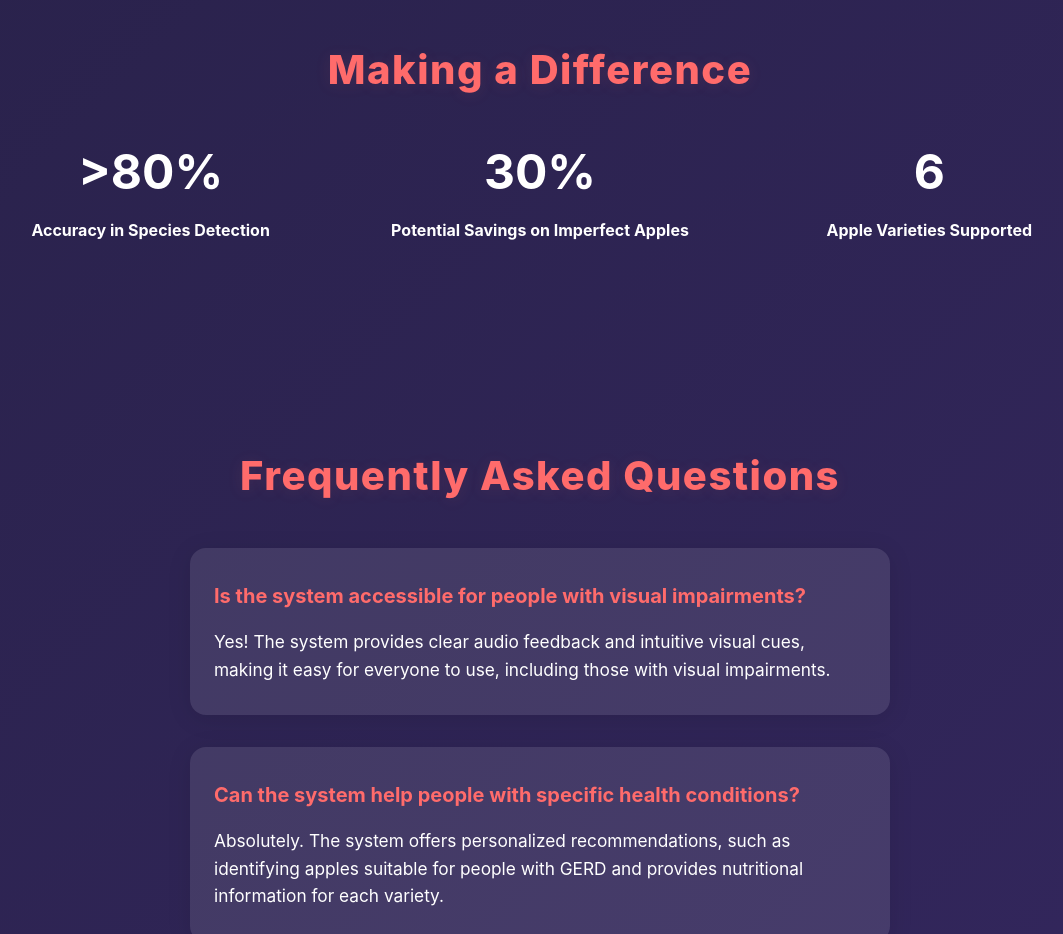
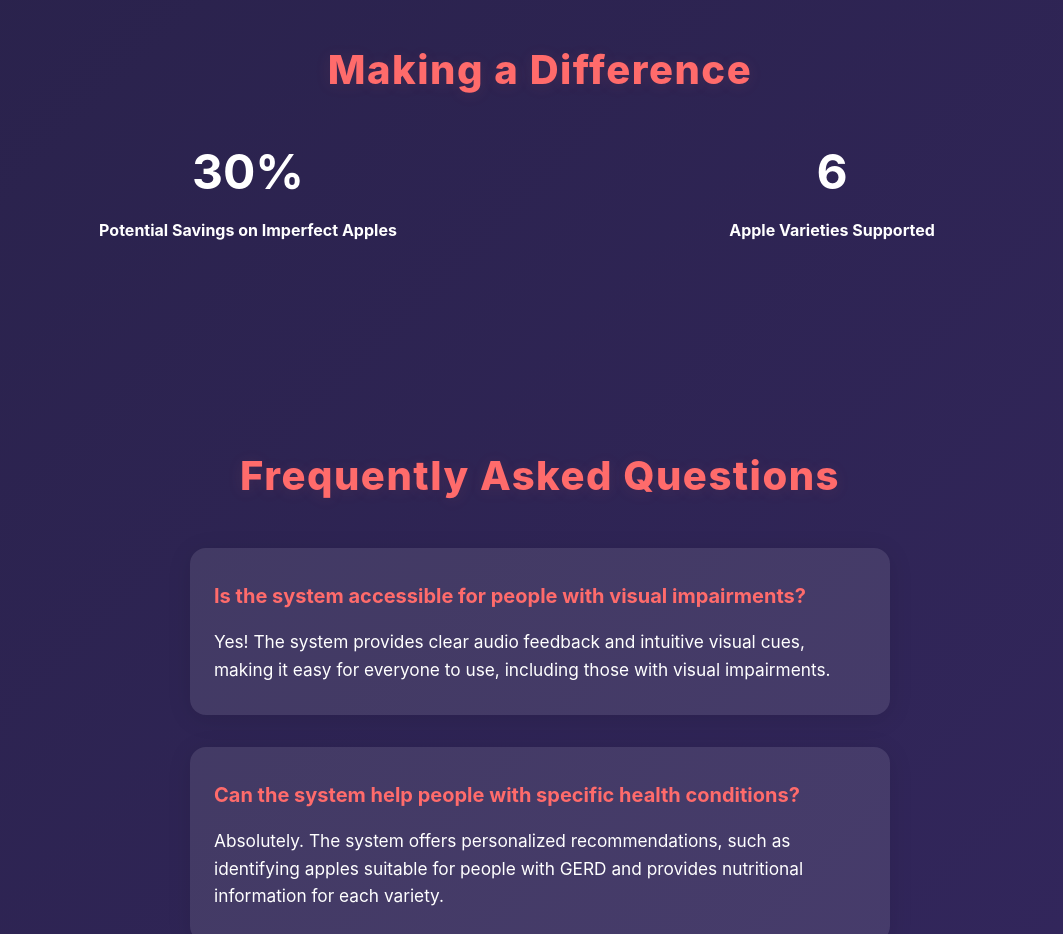
Before and after one commit to IsmailGemaledin/different_website, a plain HTML site: page index.html in a window 1280 px wide. Shown: the part 4080-5014 px from the top of the page, without its empty margins (100-1163 px from the left). Drawn offline with nearby package versions, Linux system fonts and the light colour scheme.

Commit message:
Update index.html

```diff
--- a/index.html
+++ b/index.html
@@ -117,10 +117,6 @@
     <div class="container">
       <h2>Making a Difference</h2>
       <div class="impact-stats">
-        <div class="stat" data-count="100">
-          <span class="counter">>80</span>%
-          <p>Accuracy in Species Detection</p>
-        </div>
         <div class="stat" data-count="30">
           <span class="counter">30</span>%
           <p>Potential Savings on Imperfect Apples</p>
```
